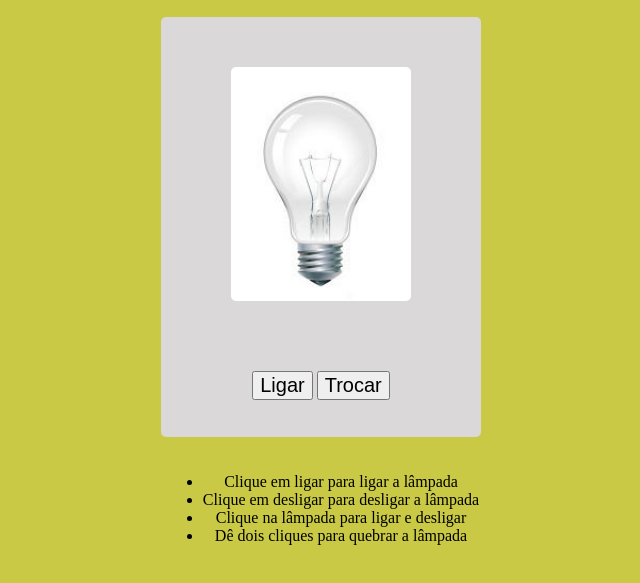
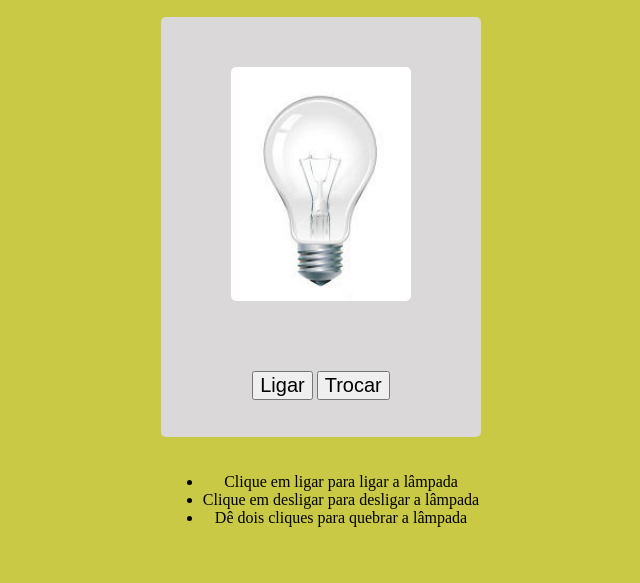
Before and after one commit to higormachado05/projeto-lampada-javascript, a plain HTML site: page index.html in a window 1280 px wide. Shown: the part 91-674 px from the top of the page, without its empty margins (319-959 px from the left). Drawn offline with Linux system fonts and the light colour scheme.

Commit message:
ajuste texto lista

```diff
--- a/index.html
+++ b/index.html
@@ -28,7 +28,6 @@
       <ul>
         <li>Clique em ligar para ligar a lâmpada</li>
         <li>Clique em desligar para desligar a lâmpada</li>
-        <li>Clique na lâmpada para ligar e desligar</li>
         <li>Dê dois cliques para quebrar a lâmpada</li>
       </ul>
     </div>
```
